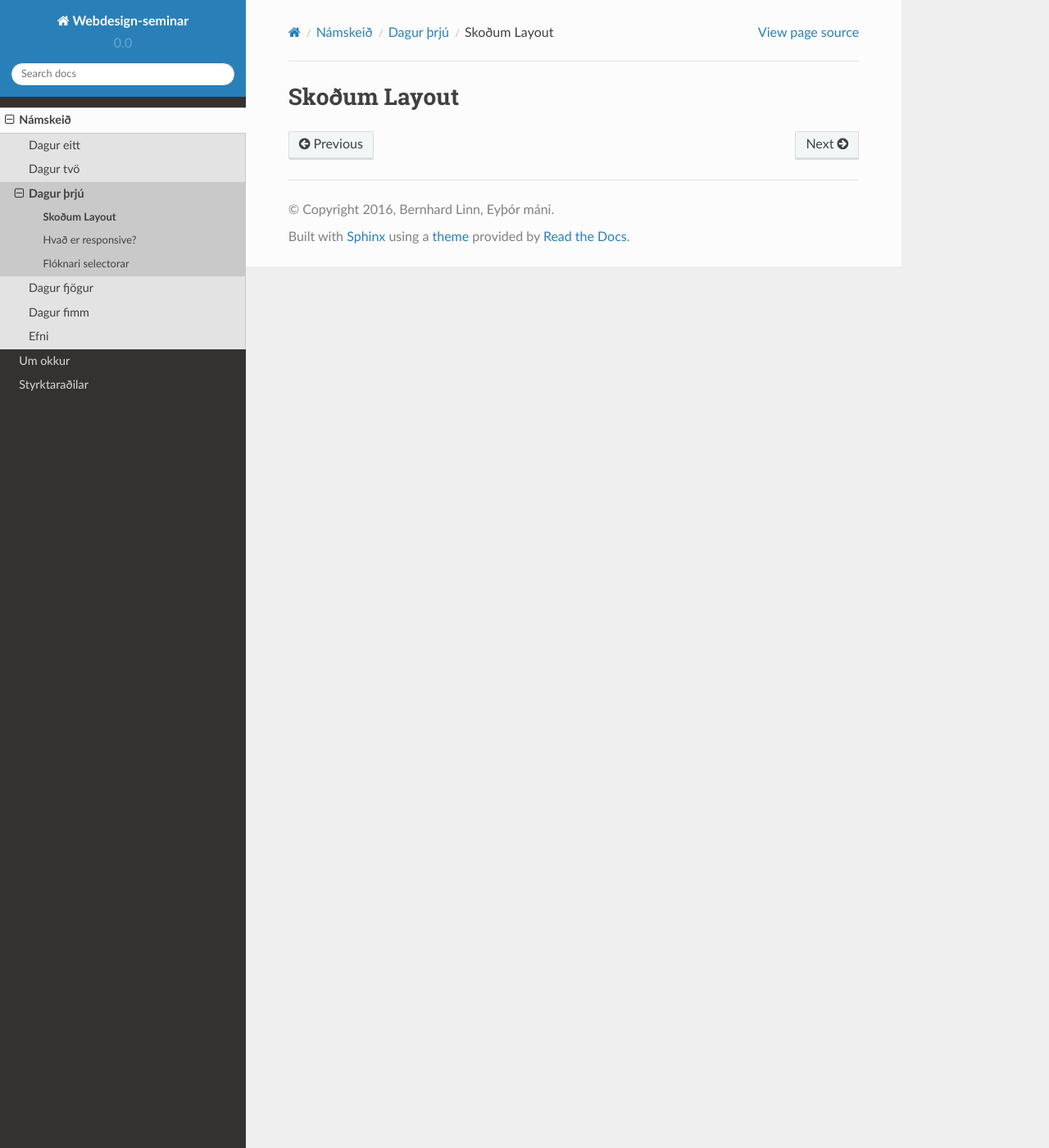
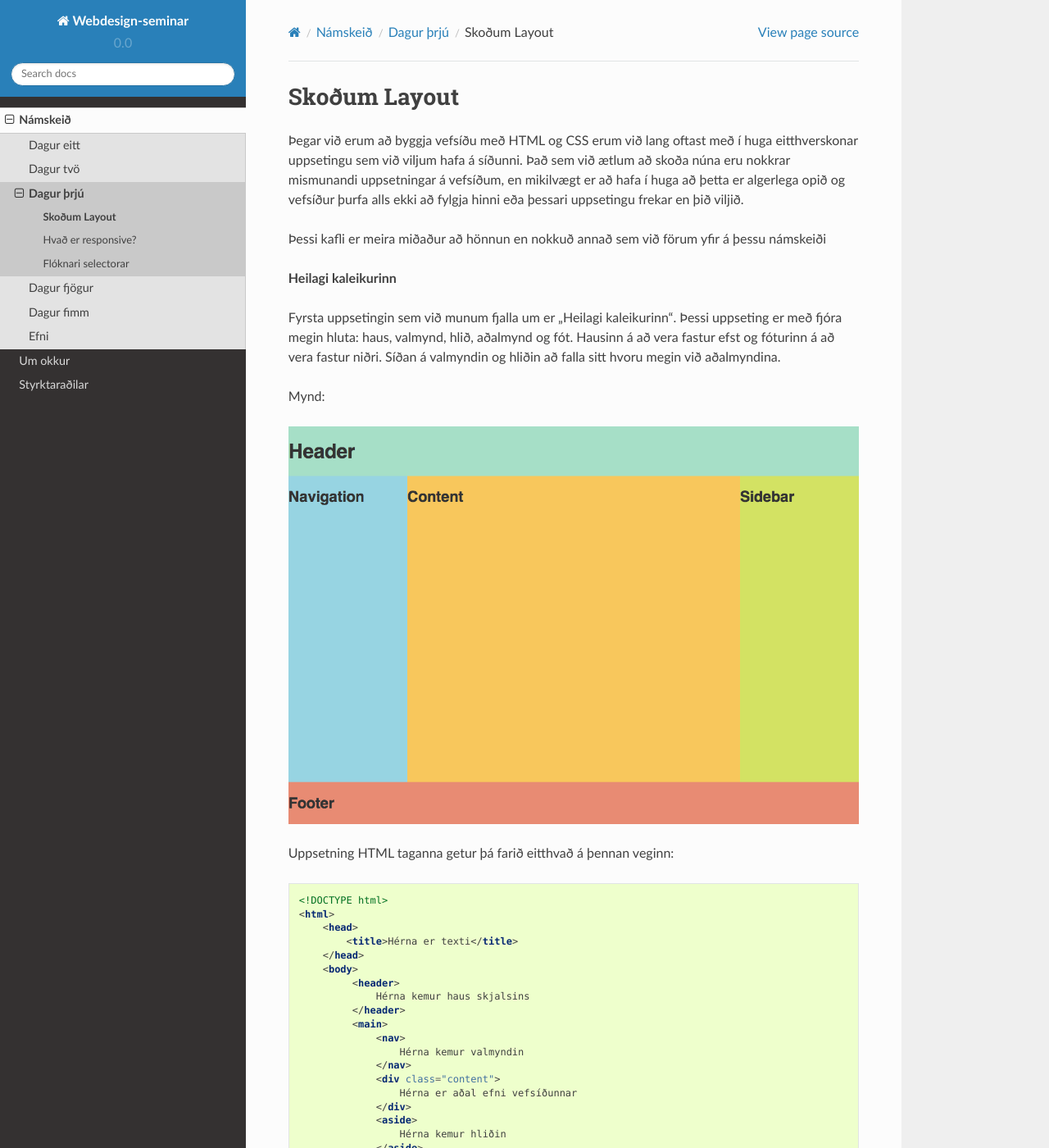
Before and after one commit to benni515/webdesign-seminar, a Sphinx documentation site: the page built from source/seminar/day3/skodumlayout.rst, in a window 1280 px wide and 1400 px high. Shown: the whole window at 82% size. Built offline with Sphinx 7.4.7 and the Read the Docs theme 2.0.0, drawn with Linux system fonts in a browser that asks for light colours; some of the changed text lies outside the part shown.

Commit message:
C - c - c - c - changes

```diff
--- a/source/seminar/day3/skodumlayout.rst
+++ b/source/seminar/day3/skodumlayout.rst
@@ -1,2 +1,52 @@
 Skoðum Layout
 =============
+
+Þegar við erum að byggja vefsíðu með HTML og CSS erum við lang oftast með í huga eitthverskonar uppsetingu sem við viljum hafa á síðunni. Það sem við ætlum að skoða núna eru nokkrar mismunandi uppsetningar á vefsíðum, en mikilvægt er að hafa í huga að þetta er algerlega opið og vefsíður þurfa alls ekki að fylgja hinni eða þessari uppsetingu frekar en þið viljið.
+
+Þessi kafli er meira miðaður að hönnun en nokkuð annað sem við förum yfir á þessu námskeiði
+
+**Heilagi kaleikurinn**
+
+Fyrsta uppsetingin sem við munum fjalla um er "Heilagi kaleikurinn". Þessi uppseting er með fjóra megin hluta: haus, valmynd, hlið, aðalmynd og fót. Hausinn á að vera fastur efst og fóturinn á að vera fastur niðri. Síðan á valmyndin og hliðin að falla sitt hvoru megin við aðalmyndina.
+
+Mynd:
+
+.. image:: ../../img/holy-grail.png
+
+Uppsetning HTML taganna getur þá farið eitthvað á þennan veginn:
+
+.. code-block:: HTML
+
+    <!DOCTYPE html>
+    <html>
+        <head>
+            <title>Hérna er texti</title>
+        </head>
+        <body>
+             <header>
+                 Hérna kemur haus skjalsins
+             </header>
+             <main>
+                 <nav>
+                     Hérna kemur valmyndin
+                 </nav>
+                 <div class="content">
+                     Hérna er aðal efni vefsíðunnar
+                 </div>
+                 <aside>
+                     Hérna kemur hliðin
+                 </aside>
+             </main>
+             <footer>
+                 Fótur vefsins fer hingað
+             </footer>
+        </body>
+    </html>
+
+Hérna eru síðan CSS stýlarnir sem blása lífi í uppsetninguna.
+
+.. code-block:: CSS
+
+    header{
+
+    }
```
Also changed, not shown: source/seminar/day2/csspseudoselectors.rst (+17 -1 lines), source/img/diagram_05.gif (added), source/img/holy-grail.png (added), 11 other files.
